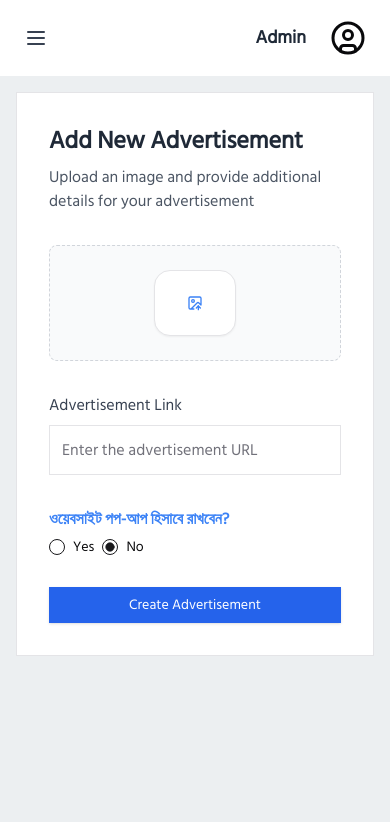
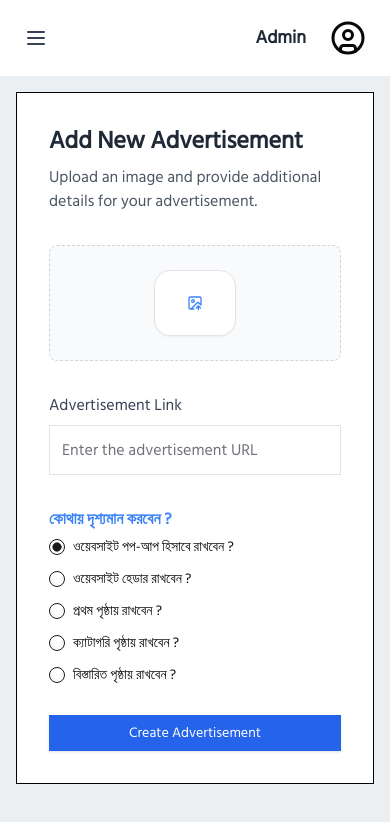
Before and after one commit to SoftyPy-IT/sarabelanews24-admin, a Next.js app: page /dashboard/add-advertisement in a window 390 px wide. Shown: the top 822 px of the page. Built offline with nearby package versions, Linux system fonts and the light colour scheme; no server answers.

Commit message:
some option update for the advertaitis page

```diff
--- a/src/app/(main)/dashboard/add-advertisement/__components/AddAdvertisementForm.tsx
+++ b/src/app/(main)/dashboard/add-advertisement/__components/AddAdvertisementForm.tsx
@@ -1,4 +1,5 @@
 "use client";
+
 import AllImgModal from "@/components/Shared/AllImagesModal/AllImgModal";
 import { Button } from "@/components/ui/button";
 import {
@@ -21,27 +22,38 @@ type Inputs = {
 };
 
 const AddAdvertisementForm = () => {
-
   const form = useForm<Inputs>({
     defaultValues: {
       additional_link: "",
-      popup: "false",
+      popup: "popup", // Set a default value corresponding to a radio item value
     },
   });
 
   const onSubmit = async (data: Inputs) => {
-    console.log(data);
+    // Transforming the data to match your desired output
+    const transformedData = {
+      additional_link: data.additional_link,
+      visibility: {
+        popup: data.popup === "popup",
+        header: data.popup === "header",
+        firstPage: data.popup === "first-page",
+        categoryPage: data.popup === "category-page",
+        detailsPage: data.popup === "details-page",
+      },
+    };
+
+    console.log(transformedData);
   };
 
   return (
     <div className="max-w-xl mx-auto">
-      <div className="bg-white border p-8">
+      <div className="bg-white border border-black p-8">
         <div className="mb-8">
           <h2 className="text-2xl font-semibold text-gray-800 mb-2">
             Add New Advertisement
           </h2>
           <p className="text-gray-600">
-            Upload an image and provide additional details for your advertisement
+            Upload an image and provide additional details for your advertisement.
           </p>
         </div>
 
@@ -90,8 +102,8 @@ const AddAdvertisementForm = () => {
 
             {/* Popup Option Section */}
             <div>
-              <h1 className="text-blue-500 font-semibold">
-                ওয়েবসাইট পপ-আপ হিসাবে রাখবেন?
+              <h1 className="text-blue-500 font-semibold my-2">
+                কোথায় দৃশ্যমান করবেন ?
               </h1>
               <Controller
                 name="popup"
@@ -101,15 +113,36 @@ const AddAdvertisementForm = () => {
                     {...field}
                     value={field.value}
                     onValueChange={field.onChange}
-                    className="flex my-2"
+                    className="grid lg:grid-cols-2 gap-4"
                   >
                     <div className="flex items-center space-x-2">
-                      <RadioGroupItem value="true" id="popup-yes" />
-                      <Label htmlFor="popup-yes">Yes</Label>
+                      <RadioGroupItem value="popup" id="popup" />
+                      <Label htmlFor="popup">
+                        ওয়েবসাইট পপ-আপ হিসাবে রাখবেন ?
+                      </Label>
                     </div>
                     <div className="flex items-center space-x-2">
-                      <RadioGroupItem value="false" id="popup-no" />
-                      <Label htmlFor="popup-no">No</Label>
+                      <RadioGroupItem value="header" id="header" />
+                      <Label htmlFor="header">ওয়েবসাইট হেডার রাখবেন ?</Label>
+                    </div>
+                    <div className="flex items-center space-x-2">
+                      <RadioGroupItem value="first-page" id="first-page" />
+                      <Label htmlFor="first-page">প্রথম পৃষ্ঠায় রাখবেন ?</Label>
+                    </div>
+                    <div className="flex items-center space-x-2">
+                      <RadioGroupItem
+                        value="category-page"
+                        id="category-page"
+                      />
+                      <Label htmlFor="category-page">
+                        ক্যাটাগরি পৃষ্ঠায় রাখবেন ?
+                      </Label>
+                    </div>
+                    <div className="flex items-center space-x-2">
+                      <RadioGroupItem value="details-page" id="details-page" />
+                      <Label htmlFor="details-page">
+                        বিস্তারিত পৃষ্ঠায় রাখবেন ?
+                      </Label>
                     </div>
                   </RadioGroup>
                 )}
--- a/src/app/(main)/dashboard/add-news-category/__components/AddNewsCategory.tsx
+++ b/src/app/(main)/dashboard/add-news-category/__components/AddNewsCategory.tsx
@@ -24,7 +24,7 @@ const AddNewsCategory = () => {
   return (
     <div className="max-w-xl mx-auto">
       <Form {...form}>
-        <div className="space-y-4 border p-6 bg-white">
+        <div className="space-y-4 border border-black p-6 bg-white ">
           <h1 className="font-semibold text-blue-500 text-lg">Add New News Category :</h1>
           <div>
             <TextInput
```
